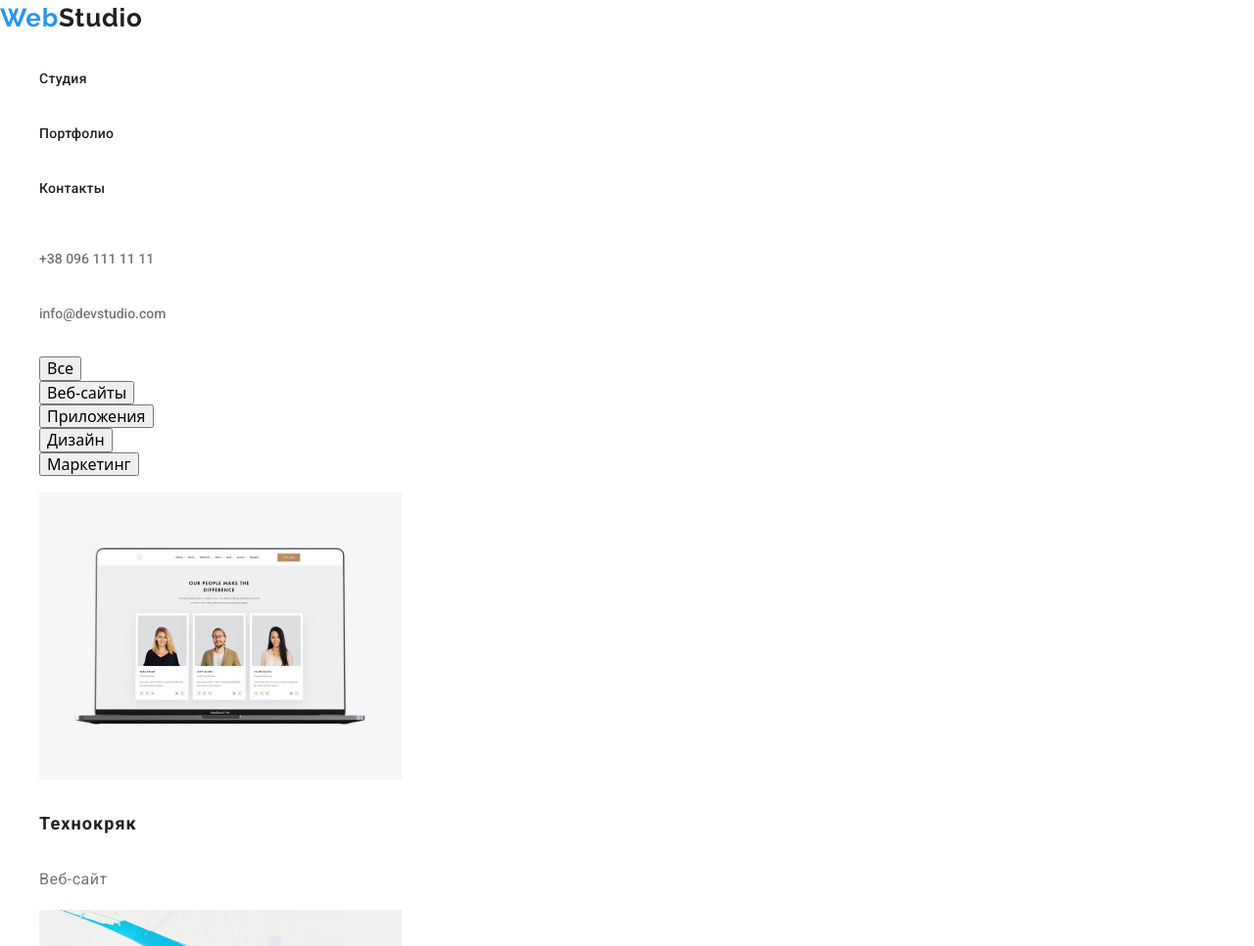
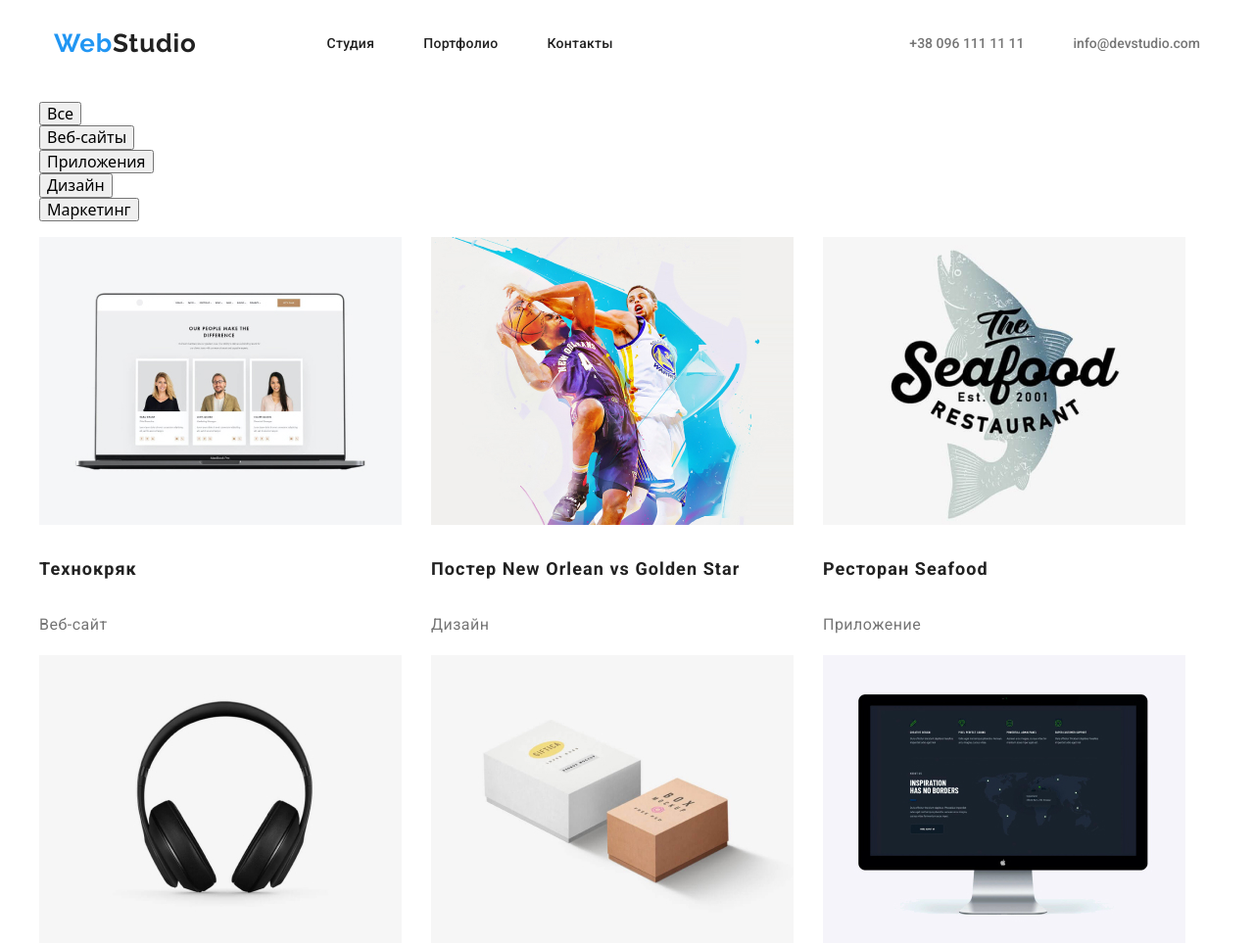
Before and after one commit to RomaYaki/goit-markup-hw-03, a plain HTML site: page portfolio.html in a window 1280 px wide. Shown: the top 966 px of the page at 98% size. Drawn offline with nearby package versions, Linux system fonts and the light colour scheme.

Commit message:
Update portfolio.html

```diff
--- a/portfolio.html
+++ b/portfolio.html
@@ -17,21 +17,22 @@
 </head>
 <body>
 <header>
-        <nav>
-            <a href="/"><span class="logo-blue">Web</span><span class="logo">Studio</span></a>
+    <div>
+        <nav class="container-nav">
+            <a class="main-logo" href="/"><span class="logo-blue">Web</span><span class="logo">Studio</span></a>
 
-            <ul>
-                <li><a class="nav-link" href="./index.html">Студия</a></li>
-                <li><a class="nav-link" href="./portfolio.html">Портфолио</a></li>
-                <li><a class="nav-link" href="/">Контакты</a></li>
+            <ul class="head-nav-link">
+                <li class="nav-li"><a class="nav-link" href="./index.html">Студия</a></li>
+                <li class="nav-li"><a class="nav-link" href="./portfolio.html">Портфолио</a></li>
+                <li class="nav-li"><a class="nav-link" href="/">Контакты</a></li>
+            </ul>
+
+            <ul class="head-add">
+                <li class="add-li"><a class="add-link" href="tel:+380961111111">+38 096 111 11 11</a></li>
+                <li class="add-li"><a class="add-link" href="mailto:info@devstudio.com">info@devstudio.com</a></li>
             </ul>
         </nav>
-        <address>
-            <ul>
-                <li><a class="add-link" href="tel:+380961111111">+38 096 111 11 11</a></li>
-                <li><a class="add-link" href="mailto:info@devstudio.com">info@devstudio.com</a></li>
-            </ul>
-        </address>
+    </div>
 </header>
 
     <main>
@@ -48,53 +49,55 @@
 
 
             <!--  Блок картинок -->
-            <ul>
-                <li>
+            <div class="photo-container">
+                <ul class="photo-ul">
+                    <li class="photo-element">
                         <img src="./photoPortfolio/img.jpg" alt="фото сайта" width="370" height="294">
                         <h4 class="name-project">Технокряк</h4>
                         <p class="about-project">Веб-сайт</p>
                     </li>
-                <li>
+                    <li class="photo-element">
                         <img src="./photoPortfolio/img-2.jpg" alt="постер дизайн" width="370" height="294">
                         <h4 class="name-project">Постер New Orlean vs Golden Star</h4>
                         <p class="about-project">Дизайн</p>
                     </li>
-                <li>
+                    <li class="photo-element">
                         <img src="./photoPortfolio/img-3.jpg" alt="Приложения ресторана" width="370" height="294">
                         <h4 class="name-project">Ресторан Seafood</h4>
                         <p class="about-project">Приложение</p>
                     </li>
-                <li>
+                    <li class="photo-element">
                         <img src="./photoPortfolio/img-4.jpg" alt="фото наушников" width="370" height="294">
                         <h4 class="name-project">Проект Prime</h4>
                         <p class="about-project">Маркетинг</p>
                     </li>
-                <li>
+                    <li class="photo-element">
                         <img src="./photoPortfolio/img-5.jpg" alt="коробки" width="370" height="294">
                         <h4 class="name-project">Проект Boxes</h4>
                         <p class="about-project">Приложение</p>
                     </li>
-                <li>
+                    <li class="photo-element">
                         <img src="./photoPortfolio/img-6.jpg" alt="Фото Веб-сайт" width="370" height="294">
                         <h4 class="name-project">Inspiration has no Borders</h4>
                         <p class="about-project">Веб-сайт</p>
                     </li>
-                <li>
+                    <li class="photo-element">
                         <img src="./photoPortfolio/img-7.jpg" alt="книга" width="370" height="294">
                         <h4 class="name-project">Издание Limited Edition</h4>
                         <p class="about-project">Дизайн</p>
                     </li>
-                <li>
+                    <li class="photo-element">
                         <img src="./photoPortfolio/img-8.jpg" alt="бирка" width="370" height="294">
                         <h4 class="name-project">Проект LAB</h4>
                         <p class="about-project">Маркетинг</p>
                     </li>
-                <li>
+                    <li class="photo-element">
                         <img src="./photoPortfolio/img-9.jpg" alt="ноутбук" width="370" height="294">
                         <h4 class="name-project">Growing Business</h4>
                         <p class="about-project">Приложение</p>
                     </li>
                 </ul>
+            </div>
         </section>
 
     </main>
```
Lines whose indentation alone changed are shown as unchanged.
